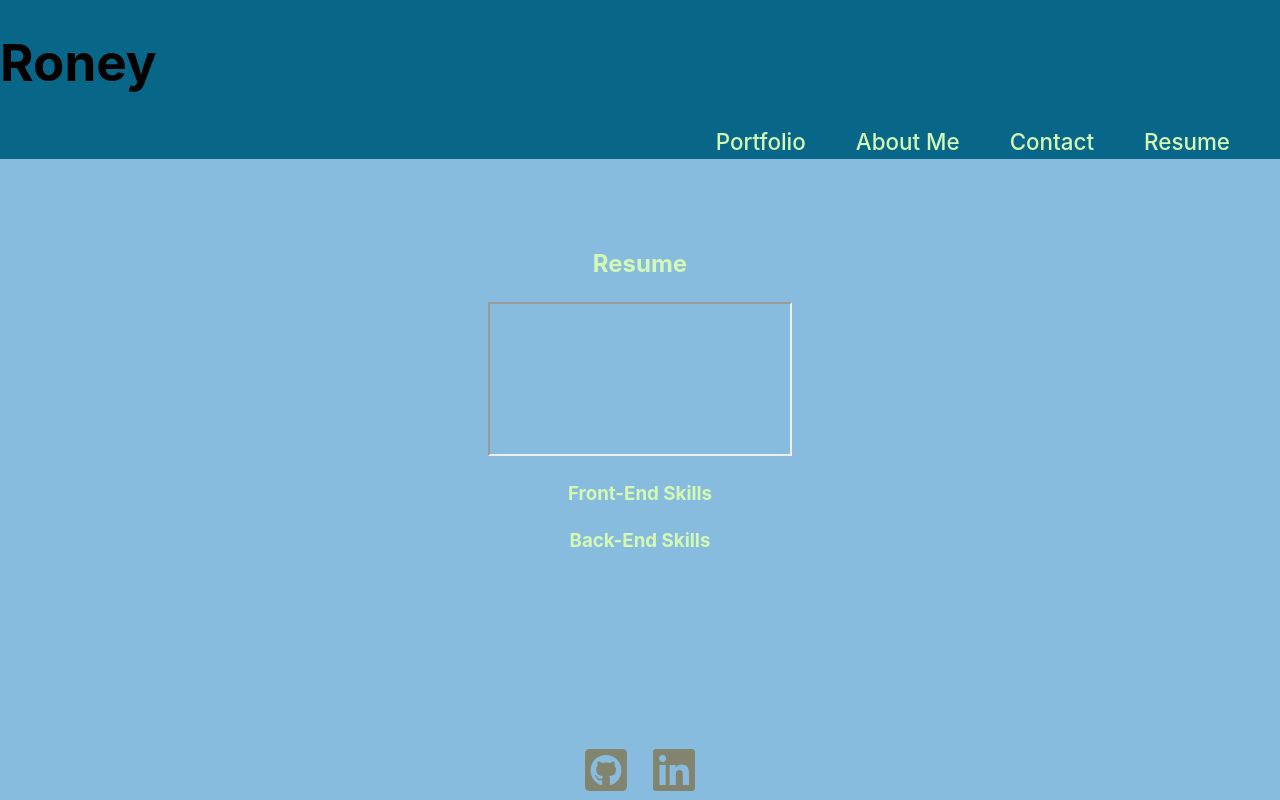
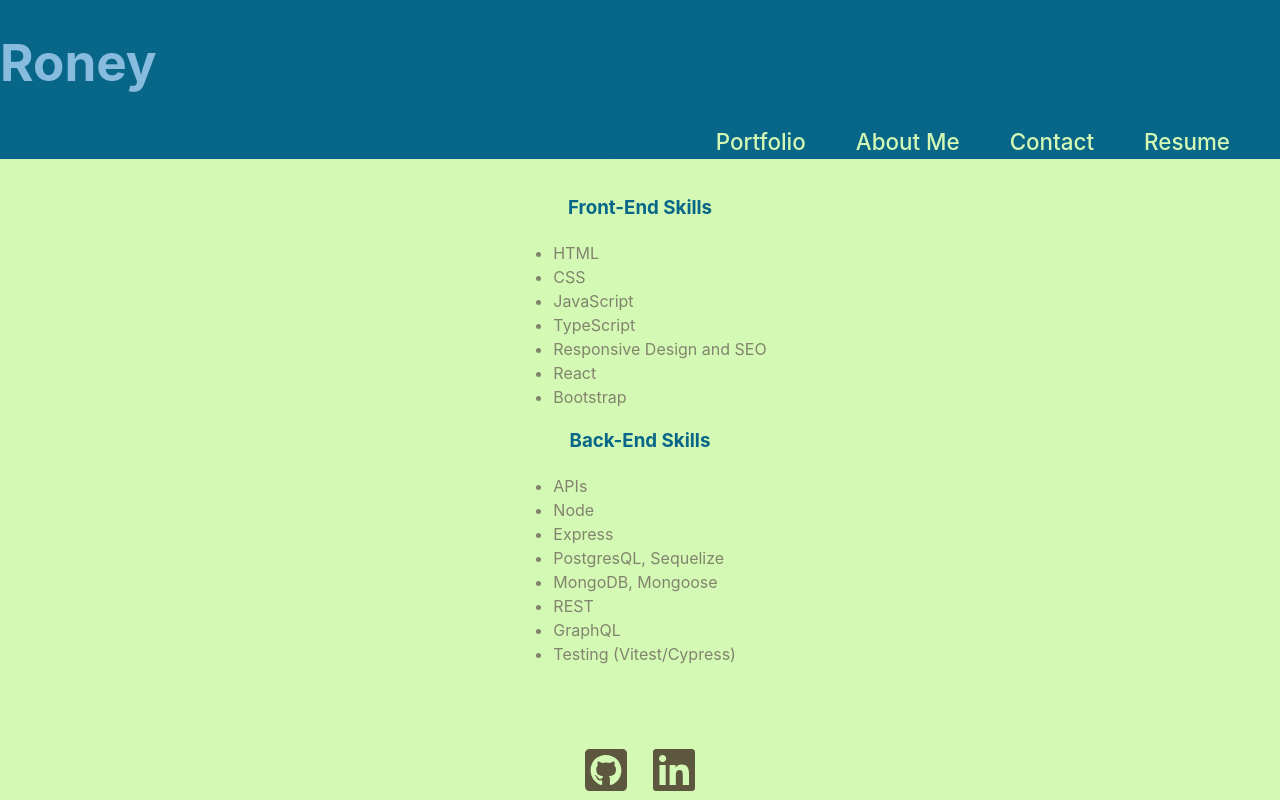
Before and after one commit to fluviangumbo/React-Portfolio, a React (Vite) app: page /Resume in a window 1280 px wide. Built offline with nearby package versions, Linux system fonts and the light colour scheme.

Commit message:
added bio info to about and messed with colors

```diff
--- a/src/components/About.jsx
+++ b/src/components/About.jsx
@@ -3,8 +3,8 @@ export default function About() {
         <div>
             <h2>About Me</h2>
             {/* <image /> */}
-            <p>Bio info</p>
-            <p>Personal Info</p>
+            <p>I'm Joel Roney, a junior developer with a background in business and software sales. I bring a unique perspective to development, combining technical skills with experience collaborating across departments and teams for the benefit of the whole organization. I'm driven by a passion for engineering efficiency and deepening my knowledge of the software landscape.</p>
+            <p>I’m rapidly expanding my expertise in full-stack development. My prior experience in business and software sales has given me social and team skills that drive value for users and companies alike. I have a particular fondness of databases and enjoy learning new tools and frameworks to keep pace with the evolving tech landscape. I focus on design patterns and am constantly looking for ways to program smarter. Outside of development, I enjoy exploring the world of music, and have a deep love for film.</p>
         </div>
     );
 }
--- a/src/components/ProjectCard.jsx
+++ b/src/components/ProjectCard.jsx
@@ -1,7 +1,7 @@
 export default function ProjectCard(props) {
     return (
         <li>
-            {/* <img alt="" src={props.image} /> */}
+            {/* <img alt="{props.imageAlt}" src={props.image} /> */}
             <p>{props.title}</p>
             <a href={props.deployed}>Deployed Application</a>
             <a href={props.repository}>GitHub Repository</a>
--- a/src/components/Resume.jsx
+++ b/src/components/Resume.jsx
@@ -2,14 +2,26 @@ export default function Resume() {
     return (
         <section className="resume" >
             <h2>Resume</h2>
-            <iframe src="" title="Link to Joel's Resume">Download my Resume here!</iframe>
             <h3>Front-End Skills</h3>
             <ul>
-
+                <li>HTML</li>
+                <li>CSS</li>
+                <li>JavaScript</li>
+                <li>TypeScript</li>
+                <li>Responsive Design and SEO</li>
+                <li>React</li>
+                <li>Bootstrap</li>
             </ul>
             <h3>Back-End Skills</h3>
             <ul>
-
+                <li>APIs</li>
+                <li>Node</li>
+                <li>Express</li>
+                <li>PostgresQL, Sequelize</li>
+                <li>MongoDB, Mongoose</li>
+                <li>REST</li>
+                <li>GraphQL</li>
+                <li>Testing (Vitest/Cypress)</li>
             </ul>
         </section>
     )
--- a/src/index.css
+++ b/src/index.css
@@ -32,11 +32,11 @@ a {
   text-decoration: inherit;
 }
 a:hover {
-  color: var(--dark-brown);
+  color: var(--earth-green);
 }
 
 body {
-  background-color: var(--light-blue);
+  background-color: var(--light-green);
   margin: 0;
   display: flex;
   place-items: center;
@@ -53,9 +53,13 @@ footer {
 
 footer a {
   font-weight: 500;
-  color: var(--earth-green);
+  color: var(--dark-brown);
   text-decoration: inherit;
   padding: 10px;
+}
+
+footer a:hover {
+  color: var(--primary-blue)
 }
 
 footer a svg {
@@ -70,6 +74,11 @@ h1 {
   font-size: 3.2em;
   line-height: 1.1;
   text-align: left;
+  color: var(--light-blue);
+}
+
+h3 {
+  color: var(--primary-blue)
 }
 
 header div {
@@ -79,6 +88,11 @@ header div {
 
 header div a {
   padding-right: 50px;
+}
+
+li {
+  text-align: left;
+  color: var(--earth-green)
 }
 
 li a {
```
Also changed, not shown: src/components/Project.jsx (+0 -7 lines).
